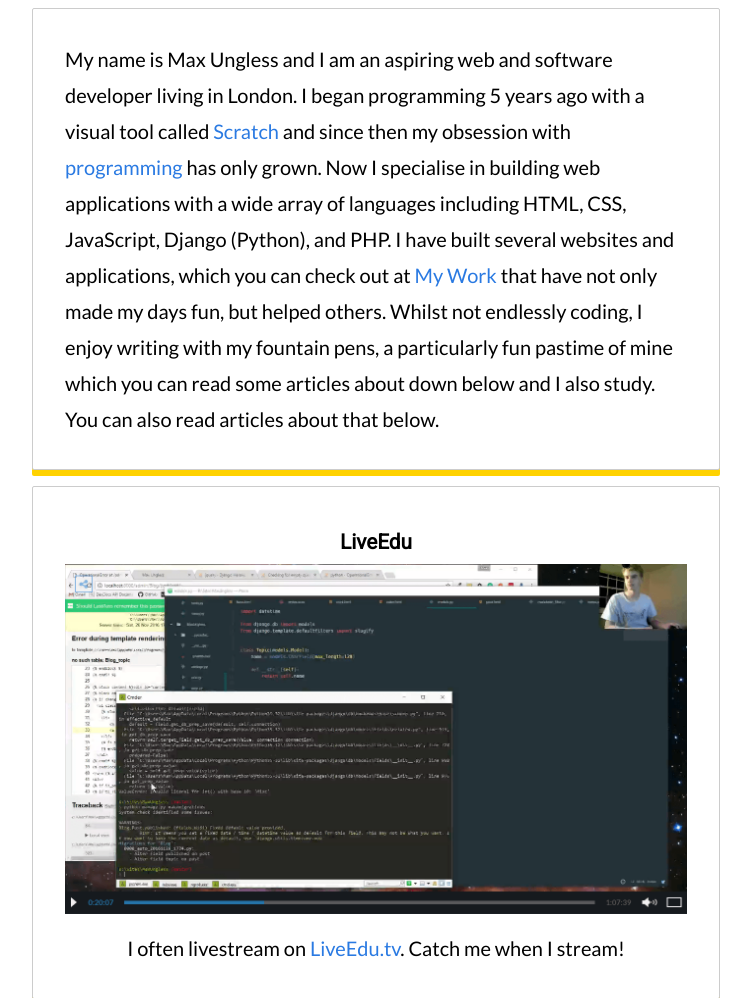
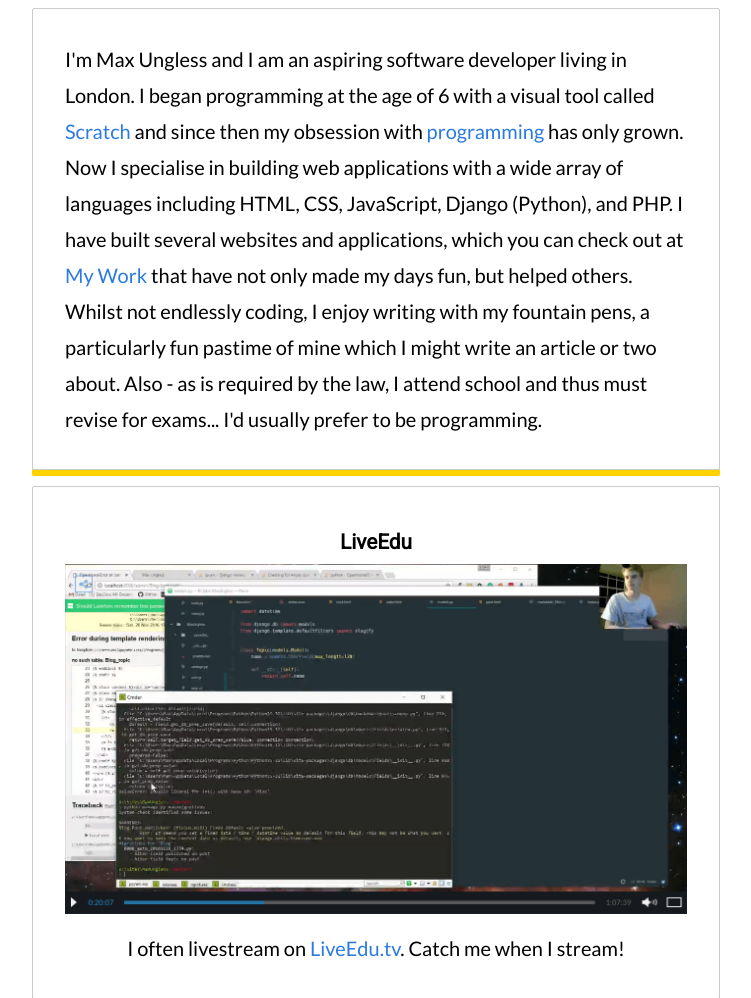
Before and after one commit to MaxTheMonster/MaxUngless, a Django app: page / in a window 1280 px wide. Shown: the part 153-1151 px from the top of the page, without its empty margins (264-1015 px from the left). Run offline with Django 3.2, Linux system fonts and the light colour scheme; data that the repository does not hold is empty.

Commit message:
Changed opening text and added migrations

```diff
--- a/templates/Blog/index.html
+++ b/templates/Blog/index.html
@@ -5,7 +5,8 @@
 <div class="container">
   <div class="description card">
     <div class="inner">
-      <p>My name is Max Ungless and I am an aspiring web and software developer living in London. I began programming 5 years ago with a visual tool called <a href="http://scratch.mit.edu">Scratch</a> and since then my obsession with <a href="{% url 'topic_detail' 'programming' %}">programming</a> has only grown. Now I specialise in building web applications with a wide array of languages including HTML, CSS, JavaScript, Django (Python), and PHP. I have built several websites and applications, which you can check out at <a href="{% url 'work' %}">My Work</a> that have not only made my days fun, but helped others. Whilst not endlessly coding, I enjoy writing with my fountain pens, a particularly fun pastime of mine which you can read some articles about down below and I also study. You can also read articles about that below.</p>
+      <p>I'm Max Ungless and I am an aspiring software developer living in London. I began programming at the age of 6 with a visual tool called <a href="http://scratch.mit.edu">Scratch</a> and since then my obsession with <a href="{% url 'topic_detail' 'programming' %}">programming</a> has only grown. Now I specialise in building web applications with a wide array of languages including HTML, CSS, JavaScript, Django (Python), and PHP. I have built several websites and applications, which you can check out at <a href="{% url 'work' %}">My Work</a> that have not only made my days fun, but helped others.</p>
+      <p> Whilst not endlessly coding, I enjoy writing with my fountain pens, a particularly fun pastime of mine which I might write an article or two about. Also - as is required by the law, I attend school and thus must revise for exams... I'd usually prefer to be programming.</p>
     </div>
   </div>
 
```
